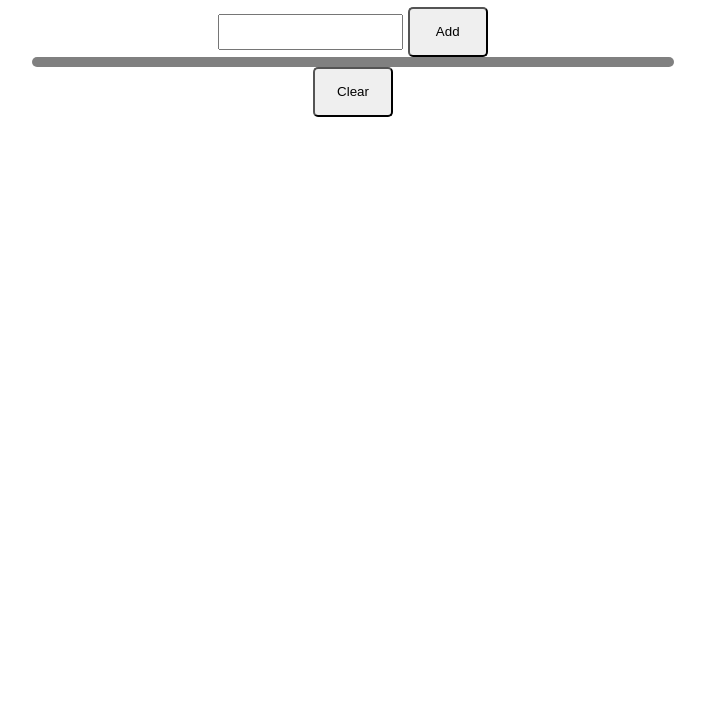
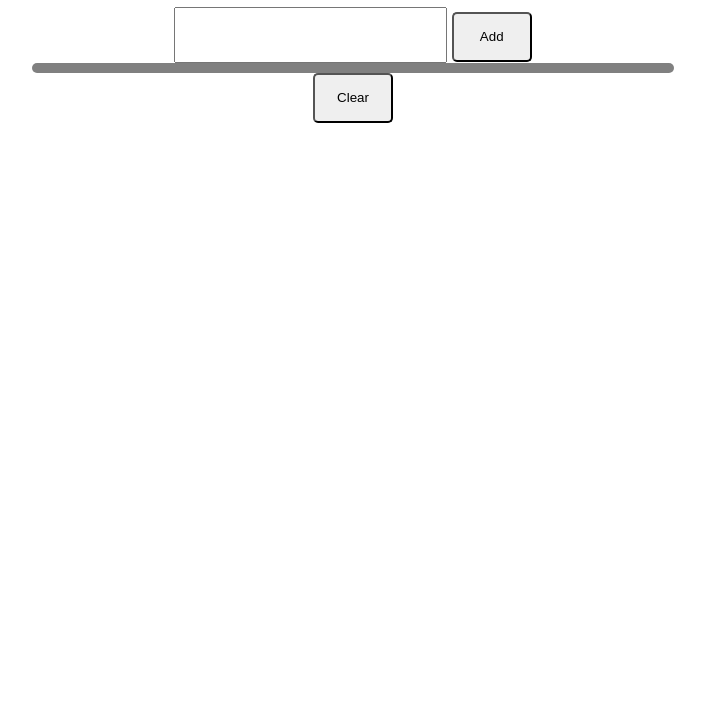
Before and after one commit to Elxas866/Todo-simple-js, a plain HTML site: page index.html in a window 1280 px wide. Shown: the part 73-800 px from the top of the page, without its empty margins (287-992 px from the left). Drawn offline with Linux system fonts and the light colour scheme.

Commit message:
Variable für Schriftgröße hinzugefügt

```diff
--- a/style.css
+++ b/style.css
@@ -1,5 +1,6 @@
 :root {
     --m: 5px;
+    --f: 20px;
 }
 
 body {
@@ -15,11 +16,12 @@ body {
     background-color: gray;
     border-radius: var(--m);
     padding: var(--m);
-    font-size: 20px;
+    font-size: var(--f);
 }
 
 #input {
-    height: 30px;
+    height: 50px;
+    font-size: var(--f);
 }
 
 .btn {
```
